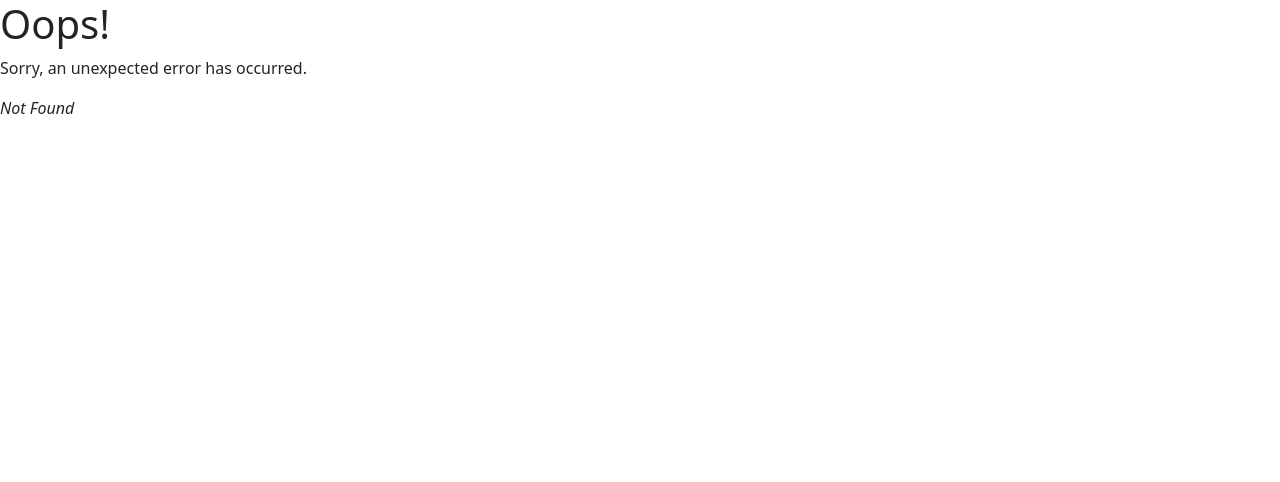
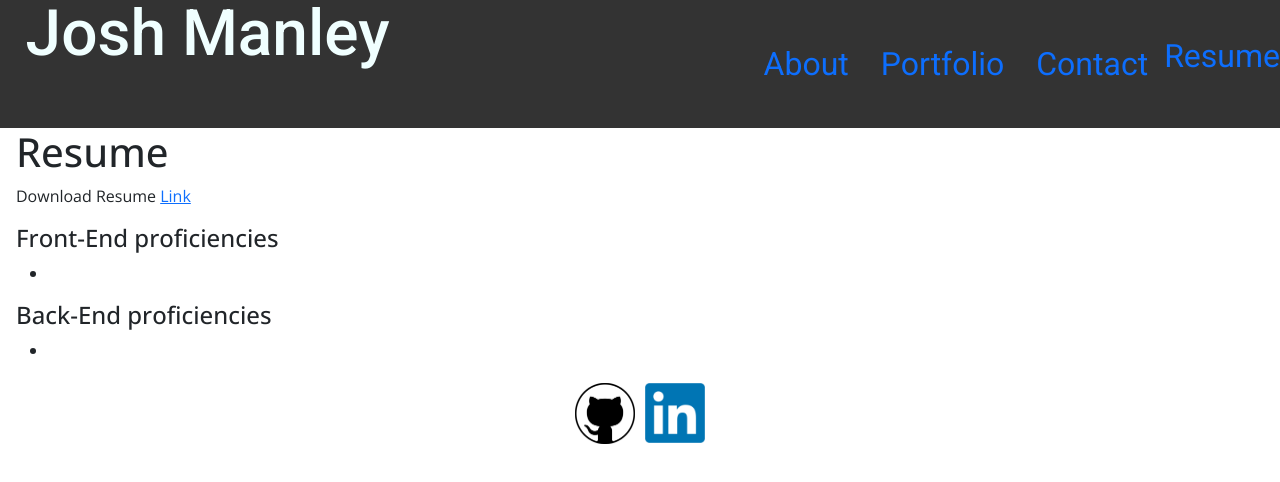
Before and after one commit to Josh-Manley/React-Portfolio, a React (Vite) app: page /Resume in a window 1280 px wide. Before the commit this address had no page. Shown: the top 482 px of the page. Built offline with nearby package versions, Linux system fonts and the light colour scheme.

Commit message:
footer changes adding resume

```diff
--- a/src/App.css
+++ b/src/App.css
@@ -1,5 +1,6 @@
 body {
   background-color: rgb(255, 255, 255);
+  min-height: 100vh;
 }
 .header {
   display: flex;
@@ -22,3 +23,6 @@ body {
   font-family:'Open Sans';
   font-size: 4rem;
 }
+#form, #resume {
+  font-family: 'Open Sans';
+}
--- a/src/App.jsx
+++ b/src/App.jsx
@@ -9,7 +9,7 @@ function App() {
       <main className="mx-3">
         <Outlet />
       </main>
-      <Footer />
+      {/* <Footer /> */}
     </>
   );
 }
--- a/src/components/Footer.jsx
+++ b/src/components/Footer.jsx
@@ -7,7 +7,7 @@ export default function Footer() {
   };
 
   return (
-    <ul className="nav justify-content-center">
+    <ul style={styles.footer} className="nav justify-content-center">
       <li className="nav-item">
         <a href="https://github.com/Josh-Manley" target="blank">
           <img style={styles.img} src="/assets/logo.png" alt="github icon" />
--- a/src/pages/About.jsx
+++ b/src/pages/About.jsx
@@ -1,3 +1,5 @@
+import Footer from "../components/Footer";
+
 export default function About() {
   const styles = {
     img: {
@@ -37,6 +39,7 @@ export default function About() {
         recently decided to make a career change to do something more beneficial with my career life and this seemed
         like the right direction.
       </p>
+      <Footer />
     </div>
   );
 }
--- a/src/pages/Contact.jsx
+++ b/src/pages/Contact.jsx
@@ -1,6 +1,14 @@
 import React, { useState } from 'react';
+import Footer from '../components/Footer';
 
 export default function Contact() {
+  const styles = {
+    footer: {
+      position: 'relative',
+      bottom: '-150px'
+    }
+  }
+
   const [email, setEmail] = useState('');
   const [name, setName] = useState('');
   const [emailError, setEmailError] = useState('');
@@ -48,7 +56,7 @@ export default function Contact() {
   };
 
   return (
-    <div>
+    <div id='form'>
       <form onSubmit={handleSubmit}>
         <div className="mb-3 w-50">
           <label htmlFor="Name" className="form-label col-form-label-lg">
@@ -90,6 +98,10 @@ export default function Contact() {
           Submit
         </button>
       </form>
+      <div style={styles.footer}>
+      <Footer />
     </div>
+    </div>
+
   );
 }
--- a/src/pages/Portfolio.jsx
+++ b/src/pages/Portfolio.jsx
@@ -1,12 +1,8 @@
 import Project from '../components/Project';
 import { Container, Row, Col } from 'react-bootstrap'; // Import Bootstrap components
+import Footer from '../components/Footer';
 
 const Portfolio = () => {
-  const handleProjectClick = deployed => {
-    <link></link>;
-    // You can perform any action based on the clicked project title
-    // For example, open a modal, navigate to a detail page, etc.
-  };
 
   const projects = [
     {
@@ -71,7 +67,11 @@ const Portfolio = () => {
           </Col>
         ))}
       </Row>
+      <div>
+        <Footer />
+      </div>
     </Container>
+
   );
 };
 
--- a/src/pages/Resume.jsx
+++ b/src/pages/Resume.jsx
@@ -1,3 +1,23 @@
-export default function Resume () {
+import Footer from '../components/Footer';
 
+export default function Resume() {
+  return (
+    <div id='resume'>
+      <h1>Resume</h1>
+      <p>
+        Download Resume <a href="">Link</a>
+      </p>
+      <h4>Front-End proficiencies</h4>
+      <ul>
+        <li></li>
+      </ul>
+      <h4>Back-End proficiencies</h4>
+      <ul>
+        <li></li>
+      </ul>
+      <div>
+        <Footer />
+      </div>
+    </div>
+  );
 }
```
Also changed, not shown: src/main.jsx (+5 -5 lines).
